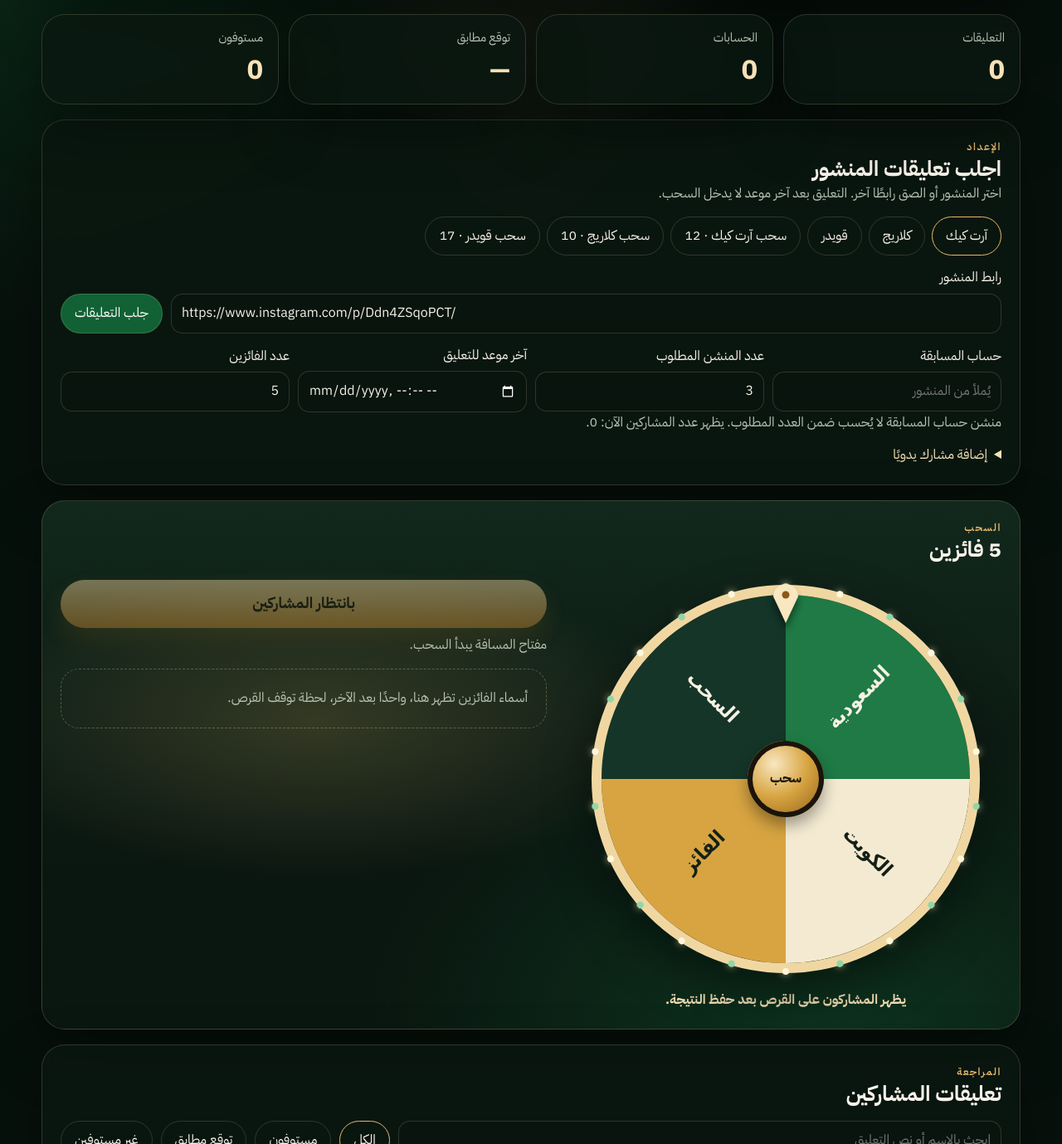
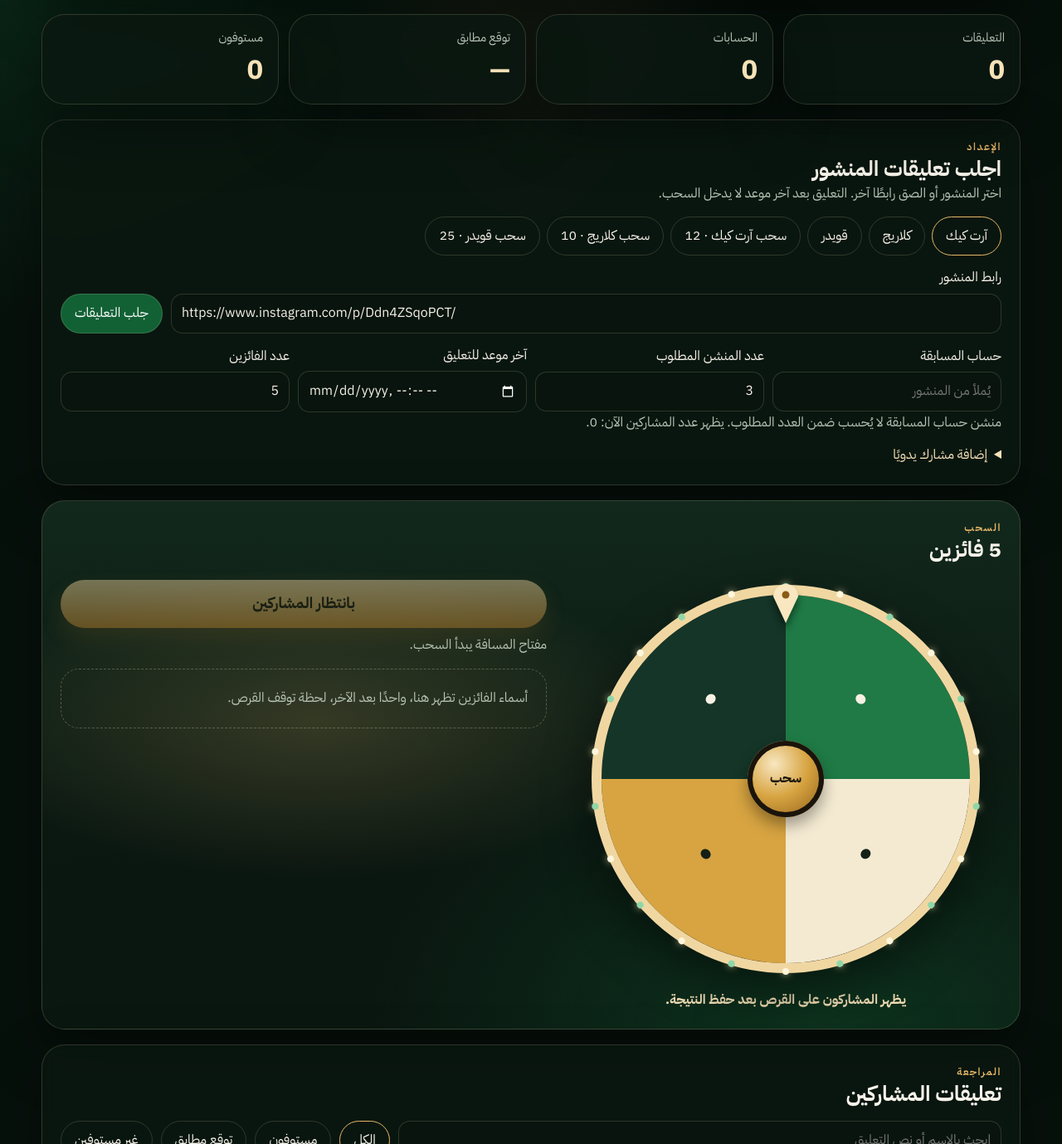
Before and after one commit to zoudne/giveaway, a React (Vite) app: page / in a window 1280 px wide. Shown: the part 729-2108 px from the top of the page at 83% size. Built offline with nearby package versions, Linux system fonts and the light colour scheme.

Commit message:
Hide wheel names until the spin stops and replace the Quider shortlist.

```diff
--- a/src/App.tsx
+++ b/src/App.tsx
@@ -161,19 +161,24 @@ export default function App() {
       const score = parseScore(comment.text)
       if (!score || score.saudi !== 1 || score.kuwait !== 0) overrides[comment.id] = { saudi: 1, kuwait: 0 }
     }
+    const excluded: AppData['excluded'] = {}
+    for (const entry of QUIDER_DRAW.names) {
+      if (entry.out) excluded[`user:${entry.username.toLowerCase()}`] = true
+    }
+    const ready = comments.length - Object.keys(excluded).length
     setData((current) => ({
       ...current,
       actual: { saudi: 1, kuwait: 0 },
       handle: QUIDER_DRAW.handle,
-      requiredMentions: 2,
+      requiredMentions: 0,
       commentDeadline: '',
       comments,
-      excluded: {},
+      excluded,
       overrides,
       winnerKeys: [],
       replacedKeys: [],
     }))
-    setNotice(`سحب قويدر جاهز على ${comments.length} أسماء فقط. النتيجة ١–٠.`)
+    setNotice(`سحب قويدر جاهز على ${ready} اسمًا. استُبعد @alotaibi7582 و@ww.2299gb لأنهما غير متابعين. النتيجة ١–٠.`)
   }
 
   function drawFresh() {
--- a/src/components/ImportPanel.tsx
+++ b/src/components/ImportPanel.tsx
@@ -148,7 +148,7 @@ export function ImportPanel({
           سحب كلاريج · {KLARAIG_DRAW.names.length}
         </button>
         <button type="button" className="chip" data-testid="quider-shortlist" onClick={onQuiderDraw}>
-          سحب قويدر · {QUIDER_DRAW.names.length}
+          سحب قويدر · {QUIDER_DRAW.names.filter((entry) => !entry.out).length}
         </button>
       </div>
       <form
--- a/src/components/PrizeWheel.tsx
+++ b/src/components/PrizeWheel.tsx
@@ -17,11 +17,11 @@ type Props = {
   onDone: () => void
 }
 
-function labelFit(count: number): { maxChars: number; fontSize: number; y: number } {
-  if (count <= 8) return { maxChars: 12, fontSize: 16, y: 72 }
-  if (count <= 16) return { maxChars: 10, fontSize: 12, y: 68 }
-  if (count <= 24) return { maxChars: 8, fontSize: 9, y: 62 }
-  return { maxChars: 6, fontSize: 7, y: 54 }
+function markOffset(count: number): number {
+  if (count <= 8) return 72
+  if (count <= 16) return 68
+  if (count <= 24) return 62
+  return 54
 }
 
 function shortName(name: string, maxChars: number): string {
@@ -63,6 +63,7 @@ export function PrizeWheel({ names, request, sound, onProgress, onDone }: Props)
   const [rotation, setRotation] = useState(0)
   const [duration, setDuration] = useState(0)
   const [revealed, setRevealed] = useState<string[]>([])
+  const [spotlight, setSpotlight] = useState<number | null>(null)
   const [live, setLive] = useState(false)
   const soundOn = useRef(sound)
   useEffect(() => {
@@ -82,12 +83,14 @@ export function PrizeWheel({ names, request, sound, onProgress, onDone }: Props)
     void (async () => {
       const landed: string[] = []
       setRevealed([])
+      setSpotlight(null)
       onProgress([])
       setLive(true)
       if (soundOn.current && !reduced) playSpin()
       for (const winner of sequence) {
         if (cancelled) return
         const built = buildSlices(pool.length > 0 ? pool : sequence, winner)
+        setSpotlight(null)
         setSlices(built.slices)
         await sleep(50)
         if (cancelled) return
@@ -102,6 +105,7 @@ export function PrizeWheel({ names, request, sound, onProgress, onDone }: Props)
         await sleep(turn + 90)
         if (cancelled) return
         landed.push(winner)
+        setSpotlight(built.index)
         setRevealed([...landed])
         onProgress([...landed])
         if (soundOn.current && !reduced) playReveal()
@@ -120,7 +124,7 @@ export function PrizeWheel({ names, request, sound, onProgress, onDone }: Props)
 
   const shown = request.id === 0 ? idle : slices
   const count = Math.max(shown.length, 1)
-  const fit = labelFit(count)
+  const markY = markOffset(count)
 
   return (
     <div className="wheel-wrap">
@@ -147,22 +151,24 @@ export function PrizeWheel({ names, request, sound, onProgress, onDone }: Props)
               const angle = (index + 0.5) * (360 / count)
               const turns = ((angle % 360) + 360) % 360
               const flip = turns >= 180
+              const visible = spotlight === index
+              const y = visible ? 78 : markY
               return (
-                <g key={`${name}-${index}`}>
+                <g key={`${index}-${visible ? name : 'mark'}`}>
                   <path d={slicePath(index, count)} fill={COLORS[index % COLORS.length]} />
                   <g transform={`rotate(${angle} 160 160)`}>
                     <text
                       x="160"
-                      y={fit.y}
+                      y={y}
                       textAnchor="middle"
                       direction="ltr"
                       fill={ink}
-                      fontSize={fit.fontSize}
+                      fontSize={visible ? 14 : 11}
                       fontWeight="700"
                       fontFamily="IBM Plex Sans, Segoe UI, Tahoma, sans-serif"
-                      transform={flip ? `rotate(90 160 ${fit.y})` : `rotate(-90 160 ${fit.y})`}
+                      transform={flip ? `rotate(90 160 ${y})` : `rotate(-90 160 ${y})`}
                     >
-                      {shortName(name, fit.maxChars)}
+                      {visible ? shortName(name, 12) : '●'}
                     </text>
                   </g>
                 </g>
--- a/src/lib/contest.ts
+++ b/src/lib/contest.ts
@@ -51,22 +51,32 @@ export const QUIDER_DRAW = {
   handle: 'quider.sweets',
   url: 'https://www.instagram.com/p/DdoD5MOod_r/',
   names: [
+    { username: 'sohilaa_hassona', text: 'السعودية 1-0' },
     { username: 'alysaad340', text: 'السعودية ١-٠ @yousuf_saad227 @ma_22_hm @m.pm.mohamed @alimom1711' },
-    { username: 'ebtisam__abed', text: 'السعوديه ١-0 الكويت @slwa1940 @0w7457 @monas_designs' },
-    { username: 'bo_ali_yateem', text: '1/0 السعودية @bader_57_ @fofo_yateem @badriahidar' },
+    { username: 'beautifulcat_72', text: 'السعودية 1-0' },
+    { username: 'soso_khazaal', text: 'السعودية 1-0' },
+    { username: 'jyf.34', text: 'السعودية 1-0' },
+    { username: 'for_ever_77777', text: 'السعودية 1-0' },
+    { username: 'reem.faytrune', text: 'السعودية 1-0' },
+    { username: 'koko1.23450', text: 'السعودية 1-0' },
+    { username: 'lady_roro77', text: 'السعودية 1-0' },
+    { username: 'ayaalassali', text: 'السعودية 1-0' },
+    { username: 'ayoush.1997', text: 'السعودية 1-0' },
+    { username: 'alcady86', text: 'السعودية 1-0' },
+    { username: 'alotaibi7582', text: 'السعودية 1-0', out: true },
+    { username: 'ww.2299gb', text: 'السعودية 1-0', out: true },
     { username: 'saa.d12q', text: '@saadq8_q @as26.i @m.h7.s السعوديه1-0' },
-    { username: 'sn2_5s', text: '@abrar28159 @swsw46137 @brr.1985 السعوديه 1 الكويت 0' },
+    { username: 'fa17xbo', text: 'السعودية 1-0' },
     { username: 'galia.ash.3', text: 'السعودية 0/1 @om_naif_89 @7io_10z @om_naif__89' },
     { username: 'om.mbarak7x', text: '@mnoo_a77dd @nona___87 @dalalid90 السعودية ١/٠' },
-    { username: 'besme_llah1970', text: '@altariq_watch @louzan_sweet @besme_llah فوز السعودية ٠/١' },
     { username: 'hali1_995', text: '🔥@smra_00_s @ee___41 السعودية ٠/1' },
-    { username: 'latifa18616', text: 'اتوقع فوز السعوديه ١-٠ للكويت @om_3moorry @ommhanna_ @om_saud__11' },
-    { username: 'sanj.chd', text: 'السعودية 1 - 0 @dilkush.002 @mobysshh @lamaseq01' },
+    { username: 'lastbite_sweet', text: 'السعودية 1-0' },
+    { username: 'and24da', text: 'السعودية 1-0' },
+    { username: 'and_df82', text: 'السعودية 1-0' },
+    { username: '_m662__', text: 'السعودية 1-0' },
     { username: 'meemooo2010', text: 'السعوديه ٠/١ @dlol0976 @zahraa.batoool @ftooomaaa890' },
-    { username: 'aldhafeeri23', text: 'الكويت 0 السعودية 1 @f_aldhefeeri @aljasme @masharee_97' },
     { username: '____miss_rare_', text: '١/٠ السعودية @super_teacher25 @f0o0f0o0sh @hmdkhld3018' },
-    { username: 'y.l.d_67', text: 'السعودية 1_0 @m.aljalahmah90 @yousef_ahmad_11 @saker.alkuwait' },
-    { username: 'perlo1987', text: '@ibra.kuwait @medoq8_1987 @queen_q81993 السعودية 1/0' },
-    { username: 'umnono4433', text: 'السعودية 1/0 @umlolo6666 @um.joori.2525 @omdoha236' },
+    { username: 'bo_ali_yateem', text: '1/0 السعودية @bader_57_ @fofo_yateem @badriahidar' },
+    { username: 'ebtisam__abed', text: 'السعوديه ١-0 الكويت @slwa1940 @0w7457 @monas_designs' },
   ],
 }
```
